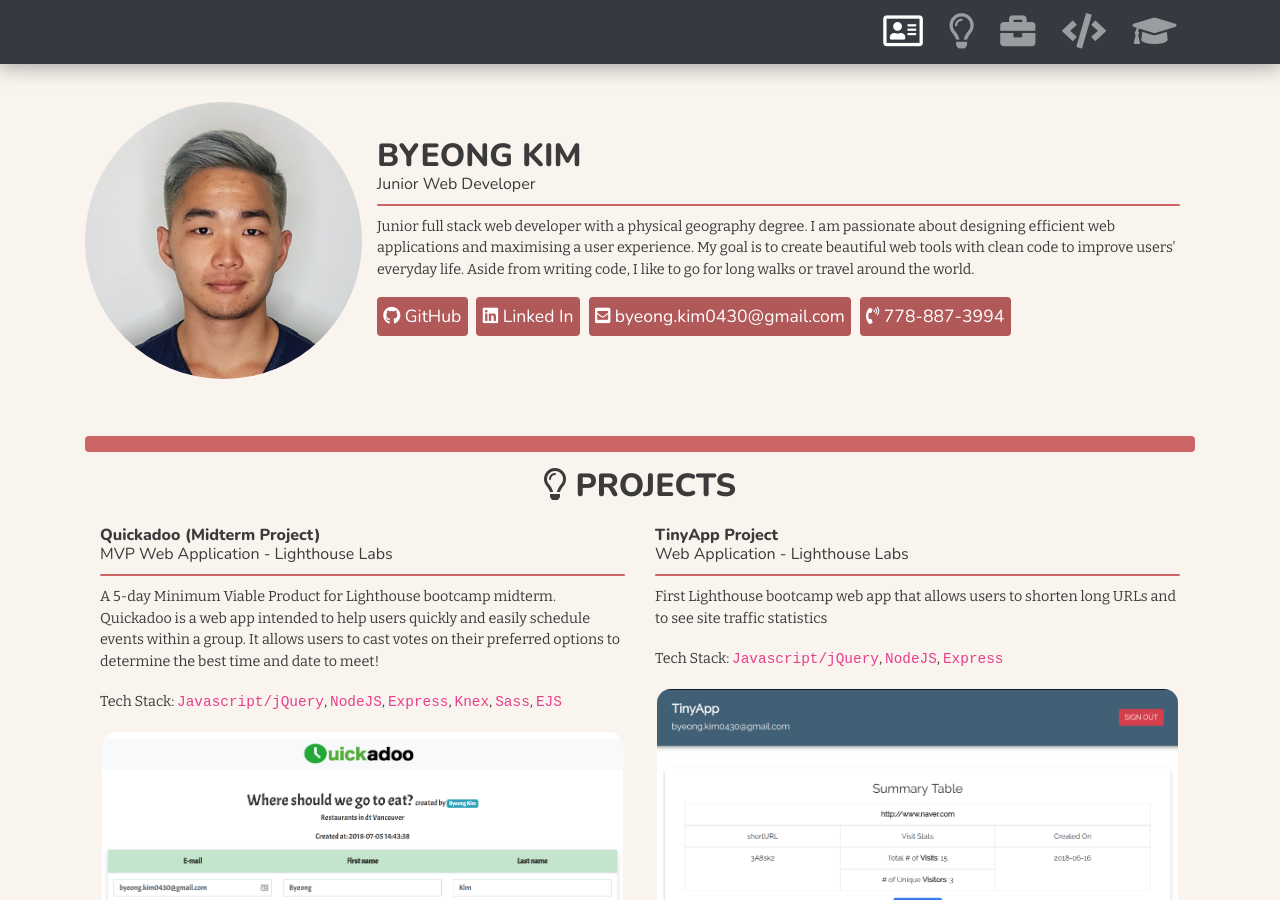
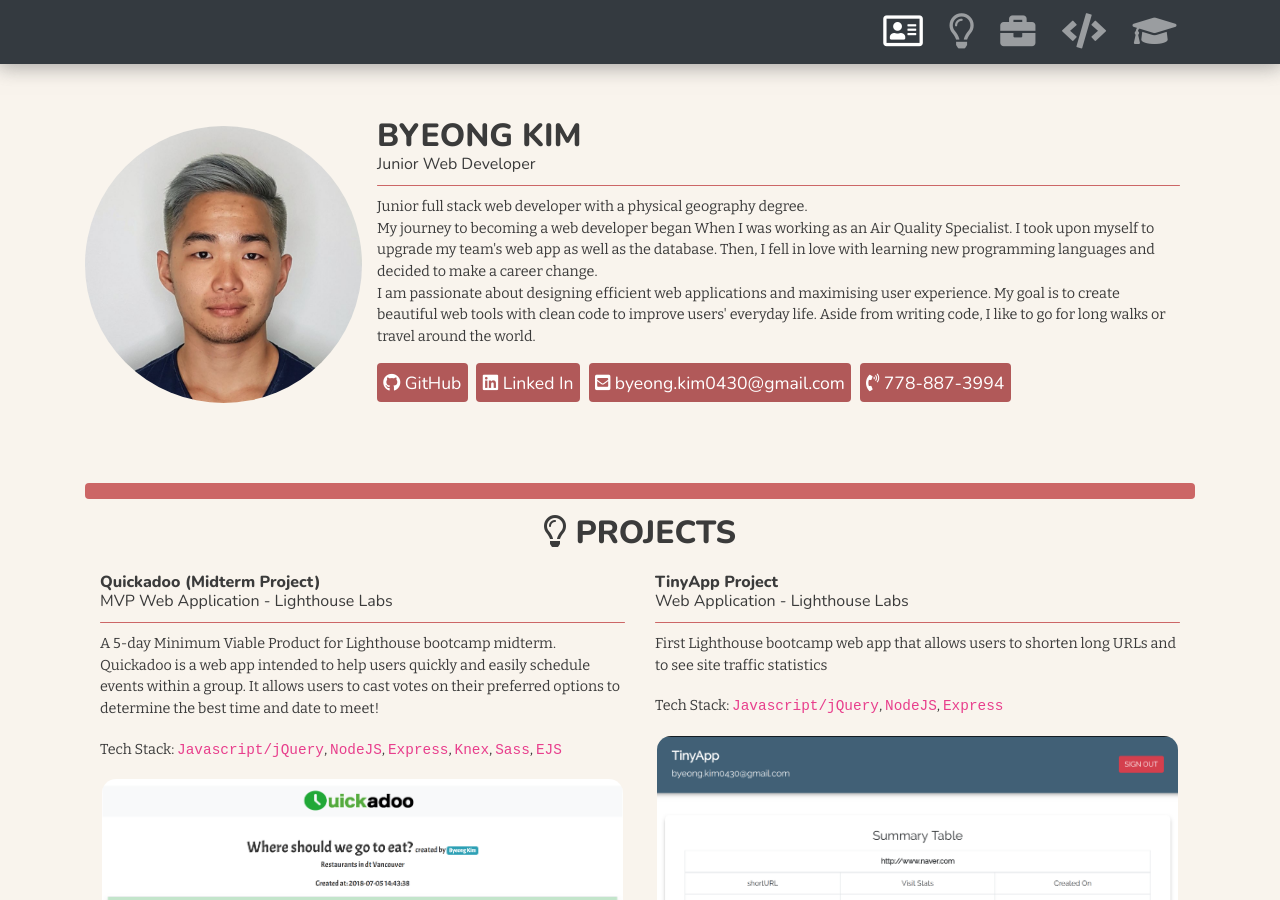
Before and after one commit to byeong0430/byeong0430.github.io, a Jekyll site: the page built from index.html, in a window 1280 px wide and 900 px high. Built offline with Jekyll 4.4.1, drawn with Linux system fonts in a browser that asks for light colours; nearby versions of some CDN libraries.

Commit message:
added line break in description

```diff
--- a/_config.yml
+++ b/_config.yml
@@ -18,8 +18,11 @@ role: Junior Web Developer
 email: byeong.kim0430@gmail.com
 telephone: 778-887-3994
 description: > # this means to ignore newlines until "baseurl:"
-  Junior full stack web developer with a physical geography degree.
-  I am passionate about designing efficient web applications and maximising a user experience.
+  Junior full stack web developer with a physical geography degree.<br/>
+  My journey to becoming a web developer began When I was working as an Air Quality Specialist.
+  I took upon myself to upgrade my team's web app as well as the database.
+  Then, I fell in love with learning new programming languages and decided to make a career change.<br/>
+  I am passionate about designing efficient web applications and maximising user experience.
   My goal is to create beautiful web tools with clean code to improve users' everyday life.
   Aside from writing code, I like to go for long walks or travel around the world.
 baseurl: "" # the subpath of your site, e.g. /blog
```
